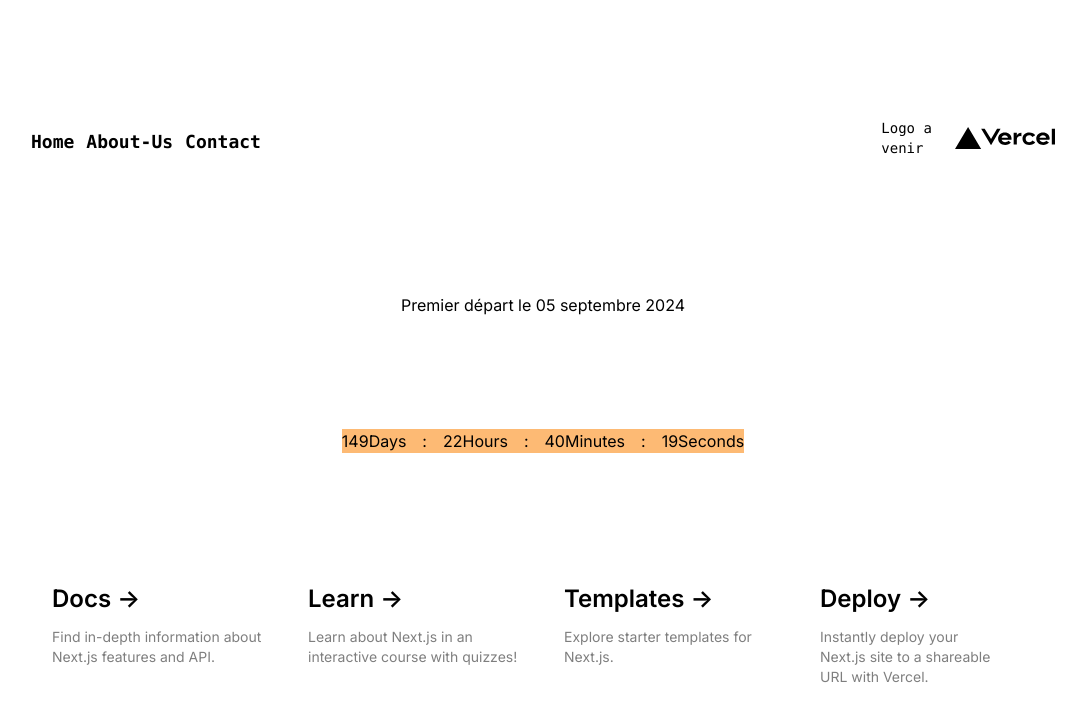
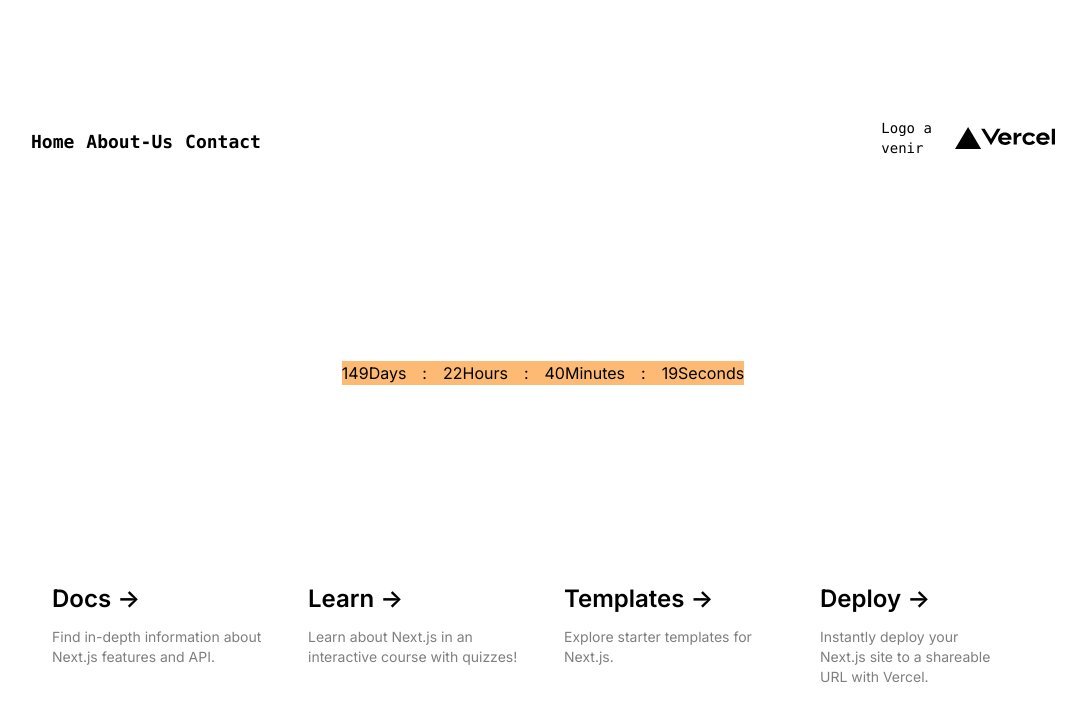
Before and after one commit to cardgis/la-mother-GP, a Next.js app: page / in a window 1280 px wide. Shown: the top 722 px of the page, without its empty margins (97-1183 px from the left). Built offline with nearby package versions, Linux system fonts and the light colour scheme.

Commit message:
update du head

```diff
--- a/src/app/layout.js
+++ b/src/app/layout.js
@@ -4,7 +4,7 @@ import "./globals.css";
 const inter = Inter({ subsets: ["latin"] });
 
 export const metadata = {
-  title: "Create Next App",
+  title: "Chez-la-MOTHER-GP",
   description: "Generated by create next app",
 };
 
--- a/src/app/page.js
+++ b/src/app/page.js
@@ -46,7 +46,7 @@ export default function Home() {
         />
       </div> */}
 
-      <span className="">Premier départ le 05 septembre 2024</span>
+      {/* <span className="">Premier départ le 05 septembre 2024</span> */}
 
       <div className="bg-orange-300">
         <Countdown />
```
